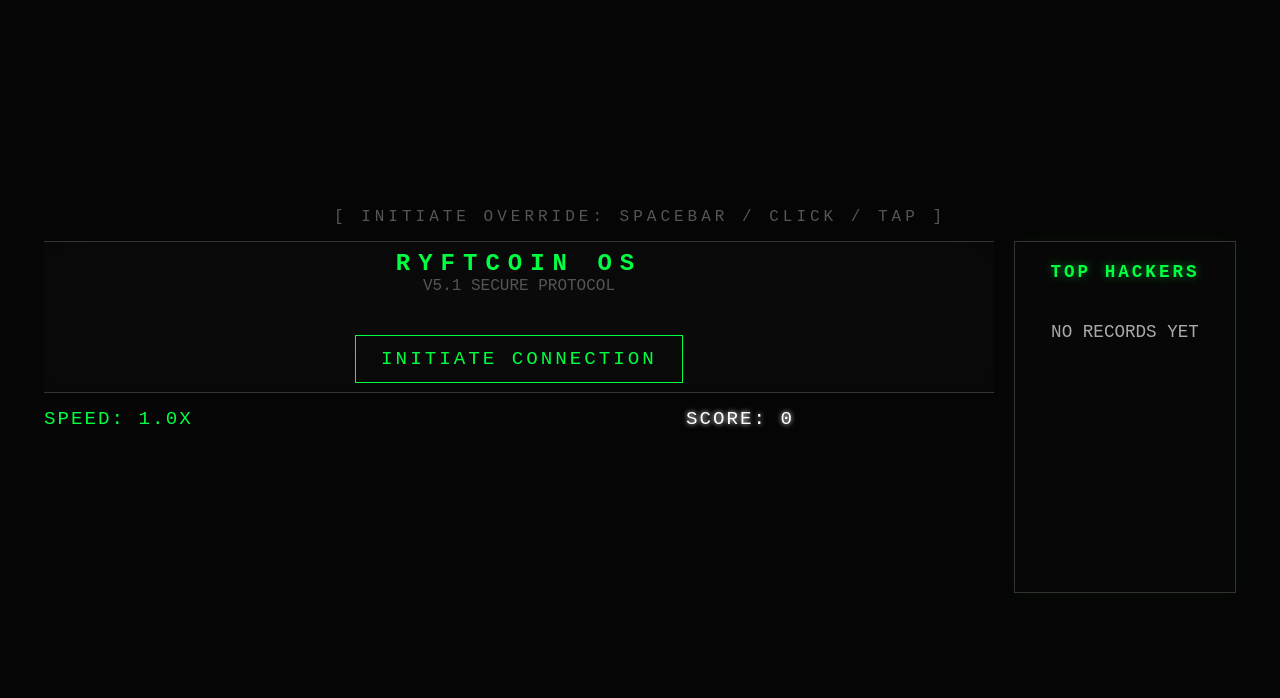
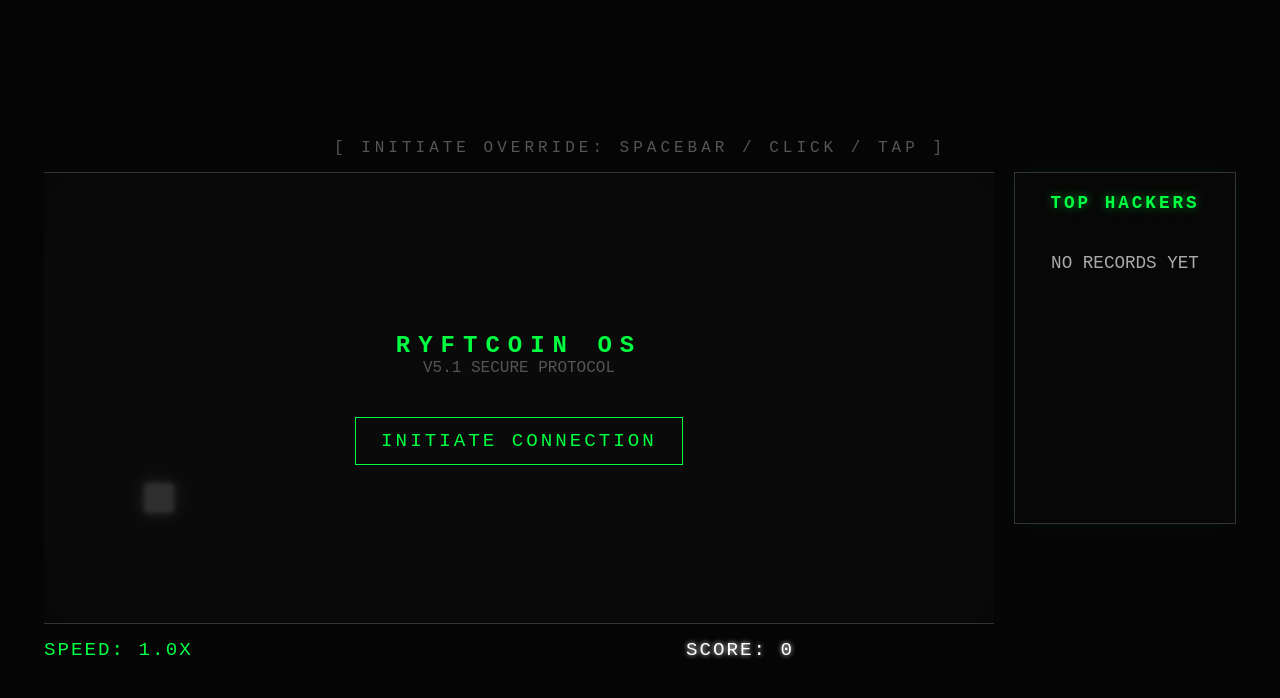
Before and after one commit to denizhosanoglu/ryftcoin, a plain HTML site: page index.html in a window 1280 px wide. Drawn offline with Linux system fonts and the light colour scheme.

Commit message:
Update index.html

```diff
--- a/index.html
+++ b/index.html
@@ -19,7 +19,7 @@
         #game-section { display: flex; flex-direction: column; }
 
         #game-container {
-            width: 950px; height: 150px; position: relative;
+            width: 950px; height: 450px; position: relative;
             background: linear-gradient(180deg, #0a0a0a 0%, #111 50%, #0a0a0a 100%);
             border-top: 1px solid #333; border-bottom: 1px solid #333;
             box-shadow: 0 0 30px rgba(0, 0, 0, 0.8) inset; overflow: hidden;
```
